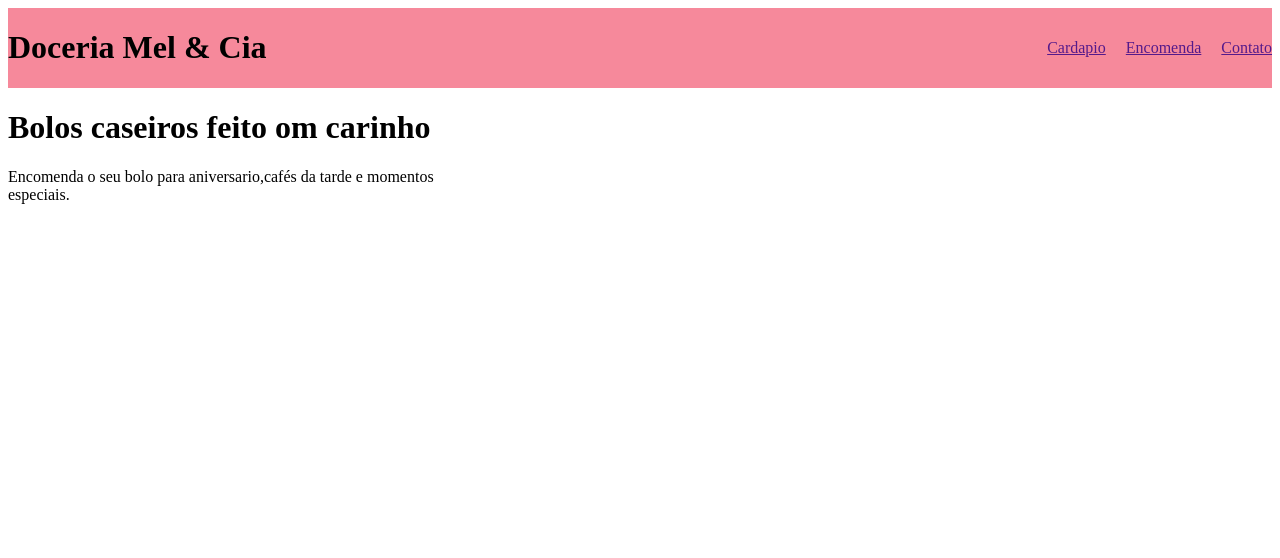
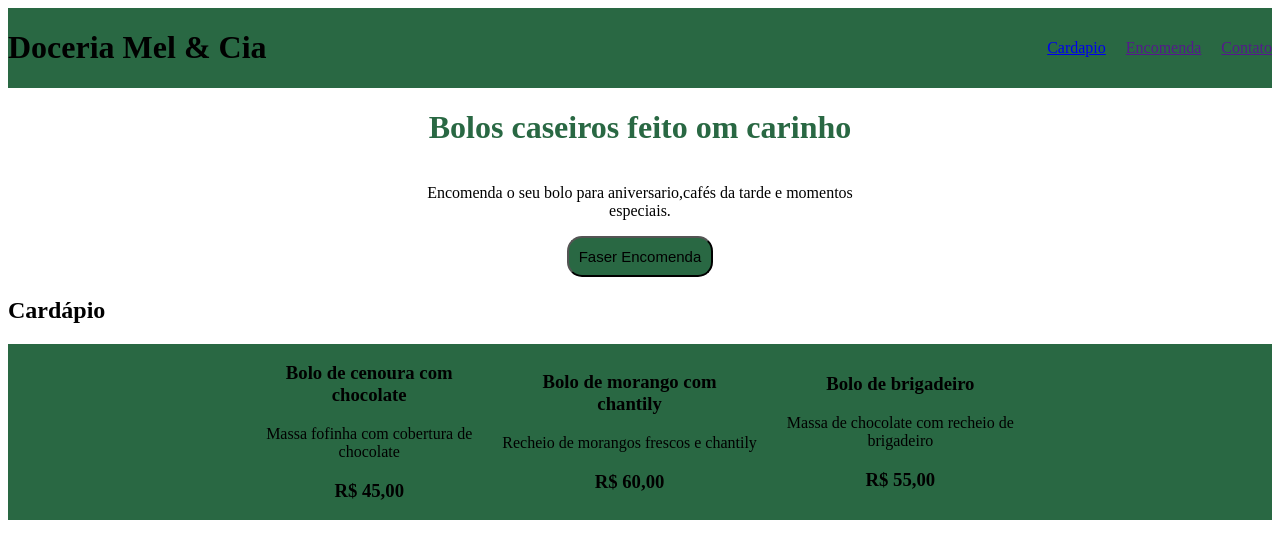
Before and after one commit to joseberto-santos-lab/bolos_caseiros, a plain HTML site: page index.html in a window 1280 px wide. Drawn offline with Linux system fonts and the light colour scheme.

Commit message:
troca de computador

```diff
--- a/index.css
+++ b/index.css
@@ -8,7 +8,7 @@
     display: flex;
     justify-content: space-between;
     align-items: center;
-    background-color: rgb(246, 137, 155);
+    background-color: rgb(41, 104, 67)
 }
 
 .lista {
@@ -19,10 +19,32 @@
 }
 
 .primeiroa-caixa{
-
+    display: flex;
+    flex-direction: column;
+    justify-content: center;
+    align-items: center;
+    text-align: center;
 
 }
 
-.palvras{
+.botao{
+    border-radius: 15px;
+    font-size: 15px;
+    padding: 10px;
+    border-color: black;
+    background-color: rgb(41, 104, 67)
 
 }
+
+.palavra{
+    color:rgb(41, 104, 67)
+
+}
+.bolos{
+     display: flex;
+    justify-content: center;
+    align-items: center;
+    text-align: center;
+    gap: 30px;
+    background-color:  rgb(41, 104, 67);
+}
--- a/index.html
+++ b/index.html
@@ -11,8 +11,8 @@
         <h1>Doceria Mel & Cia</h1>
 
         <ul class="lista">
-            <li class="palavras">
-                <a href="">Cardapio</a>
+            <li>
+                <a href="cardapio.webp">Cardapio</a>
             </li>
             <li>
                 <a href="">Encomenda</a>
@@ -23,10 +23,41 @@
         </ul>
     </header>
     <div class="primeiroa-caixa">
-        <h1>Bolos caseiros feito om carinho</h1>
+        <h1 class="palavra">Bolos caseiros feito om carinho</h1>
 
       <p>Encomenda o seu bolo para aniversario,cafés da tarde e momentos <br> especiais.</p>
 
+      <button class="botao">Faser Encomenda</button>
     </div>
+    <section>
+        <h2>Cardápio</h2>
+
+        <div  class="bolos">
+        <div>
+           <h3>Bolo de cenoura com <br> chocolate</h3>
+
+           <p>Massa fofinha com cobertura de <br> chocolate</p>
+
+         <h3>R$ 45,00</h3>
+        </div>
+
+        <div>
+            <h3>Bolo de morango com <br> chantily</h3>
+
+            <p>Recheio de morangos frescos e chantily</p>
+
+            <h3>R$ 60,00</h3>
+        </div>
+
+        <div>
+            <h3>Bolo de brigadeiro</h3>
+
+            <p>Massa de chocolate com recheio de <br> brigadeiro</p>
+
+            <h3>R$ 55,00</h3>
+        </div>
+        </div>
+
+    </section>
 </body>
 </html>
```
